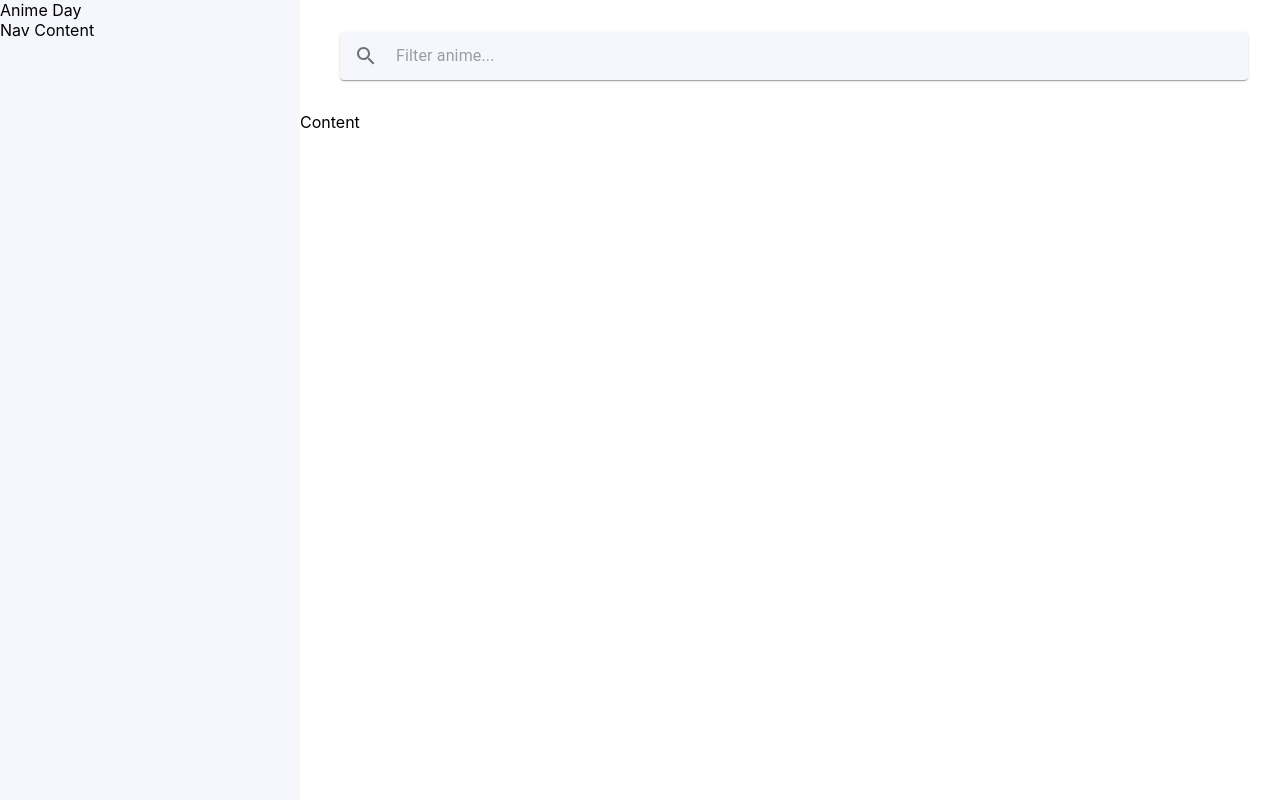
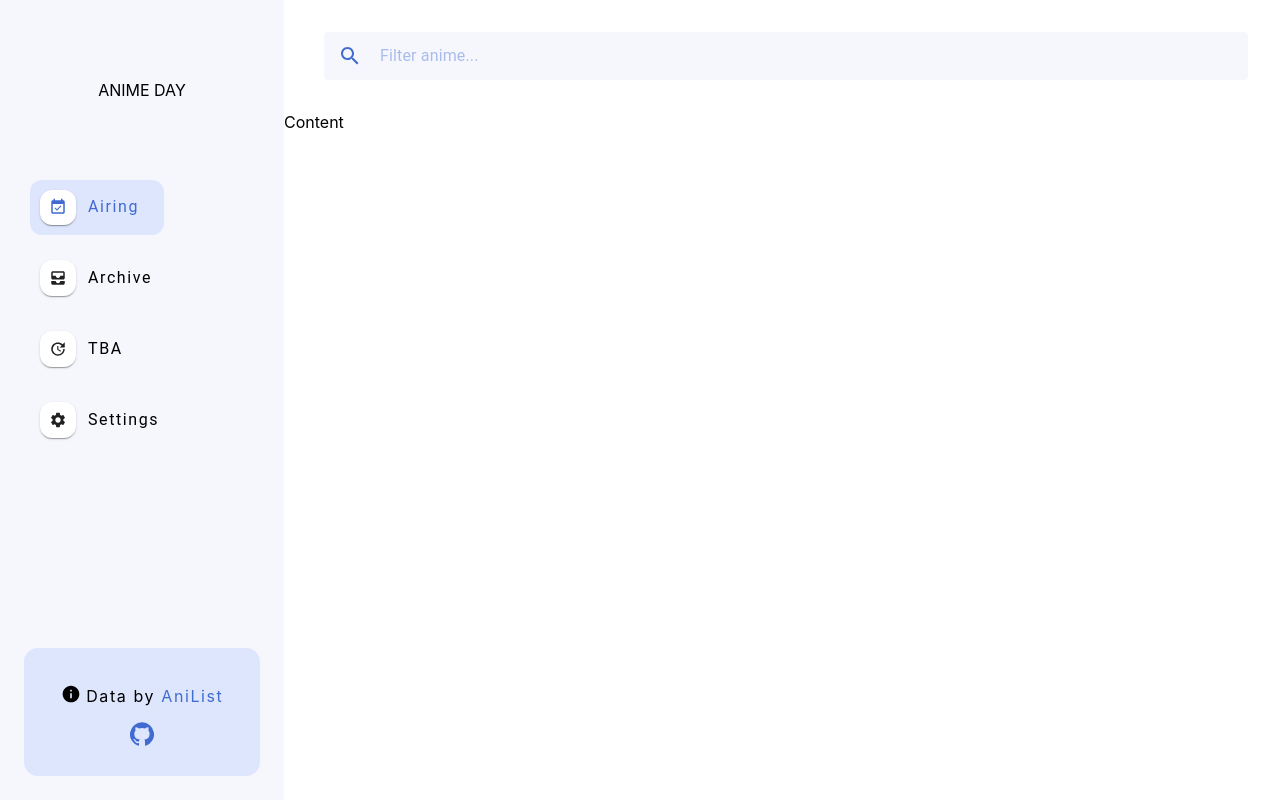
Before and after one commit to gnehcwu/aniday-web, a React (Create React App) app: page / in a window 1280 px wide. Built offline with nearby package versions, Linux system fonts and the light colour scheme.

Commit message:
Added Nav component

```diff
--- a/src/App.js
+++ b/src/App.js
@@ -1,7 +1,8 @@
 import React from 'react';
 import { makeStyles } from '@material-ui/core/styles';
-import { Container, Box, Paper } from '@material-ui/core';
+import { Container, Box } from '@material-ui/core';
 import SearchBar from './components/SearchBar';
+import Nav from './components/Nav';
 
 const useStyles = makeStyles(theme => ({
   app: {
@@ -11,19 +12,28 @@ const useStyles = makeStyles(theme => ({
     padding: 0,
 
     display: 'grid',
-    gridTemplateColumns: '300px auto',
+    gridTemplateColumns: 'max-content auto',
     rowGap: '8px',
   },
 
   navArea: {
     gridColumn: '1/2',
     background: 'rgb(245, 247, 253)',
+
+    display: 'grid',
+    gridTemplateRows: '180px auto',
   },
 
   logo: {
-    gridColumn: '1/2',
+    gridRow: '1/2',
     whiteSpace: 'nowrap',
-    // 245 247 253; 65 107 208; 222 230 253
+    display: 'grid',
+    placeContent: 'center',
+    textTransform: 'uppercase',
+  },
+
+  nav: {
+    gridRow: '2/3',
   },
 
   contentArea: {
@@ -37,31 +47,8 @@ const useStyles = makeStyles(theme => ({
     gridRow: '2/3',
   },
 
-  searchArea: {
+  searchBar: {
     gridRow: '1/2',
-    display: 'grid',
-    alignItems: 'center',
-    gridTemplateColumns: 'min-content auto',
-    columnGap: '8px',
-    padding: theme.spacing(4),
-  },
-
-  search: {
-    padding: '2px 4px',
-    display: 'flex',
-    alignItems: 'center',
-    background: 'rgb(245, 247, 253)',
-
-    gridColumn: '2/3',
-  },
-
-  input: {
-    marginLeft: theme.spacing(1),
-    flex: 1,
-  },
-
-  iconButton: {
-    padding: 10,
   },
 }));
 
@@ -72,10 +59,12 @@ function App() {
     <Container maxWidth={false} className={styles.app}>
       <Box className={styles.navArea}>
         <Box className={styles.logo}>Anime Day</Box>
-        <Box className={styles.nav}>Nav Content</Box>
+        <Box className={styles.nav}>
+          <Nav />
+        </Box>
       </Box>
       <Box className={styles.contentArea}>
-        <SearchBar />
+        <SearchBar className={styles.searchBar} />
         <Box className={styles.content}>Content</Box>
       </Box>
     </Container>
--- a/src/components/Nav.js
+++ b/src/components/Nav.js
@@ -0,0 +1,198 @@
+import React, { useState } from 'react';
+import { makeStyles } from '@material-ui/core/styles';
+import { Box, Typography, Paper, IconButton, Button } from '@material-ui/core';
+import SettingsIcon from '@material-ui/icons/Settings';
+import EventAvailableIcon from '@material-ui/icons/EventAvailable';
+import AllInboxIcon from '@material-ui/icons/AllInbox';
+import UpdateIcon from '@material-ui/icons/Update';
+import InfoIcon from '@material-ui/icons/Info';
+import GitHubIcon from '@material-ui/icons/GitHub';
+import clsx from 'clsx';
+
+const useStyles = makeStyles(theme => ({
+  root: {
+    height: '100%',
+    display: 'grid',
+    gridTemplateRows: 'auto max-content',
+  },
+
+  navHolder: {
+    gridRow: '1/2',
+    display: 'grid',
+    alignItems: 'center',
+    gridTemplateRows: 'repeat(4, max-content)',
+    rowGap: '16px',
+    paddingLeft: theme.spacing(3.75),
+    paddingRight: theme.spacing(12.5),
+  },
+
+  navItem: {
+    display: 'grid',
+    gridTemplateColumns: 'max-content auto',
+    alignItems: 'center',
+    columnGap: theme.spacing(1.5),
+    padding: theme.spacing(1.2, 3.1, 1.2, 1.3),
+    width: 'max-content',
+    borderRadius: theme.spacing(1.5),
+    transition: 'all cubic-bezier(0.3, 0.55, 0.1, 1) 0.2s',
+    outline: 'none',
+    cursor: 'pointer',
+
+    '&:hover': {
+      // background: 'rgb(222, 230, 253)',
+
+      '& $icon': {
+        color: 'rgb(65, 107, 208)',
+      },
+    },
+
+    '&:hover $navLabel': {
+      color: 'rgb(65, 107, 208)',
+    },
+
+    '&:hover $navIcon': {
+      color: 'rgb(65, 107, 208)',
+    },
+  },
+
+  selected: {
+    background: 'rgb(222, 230, 253)',
+
+    '& $navLabel': {
+      color: 'rgb(65, 107, 208)',
+    },
+
+    '& $navIcon': {
+      color: 'rgb(65, 107, 208)',
+    },
+  },
+
+  iconHolder: {
+    padding: theme.spacing(1.1),
+    gridColumn: '1/2',
+    width: 'max-content',
+    borderRadius: theme.spacing(1.5),
+
+    display: 'grid',
+    placeContent: 'center',
+  },
+
+  navLabel: {
+    gridColumn: '2/3',
+    letterSpacing: '0.1em',
+  },
+
+  navIcon: {
+    fontSize: 'large',
+  },
+
+  footer: {
+    gridRow: '2/3',
+    margin: theme.spacing(3),
+    borderRadius: theme.spacing(1.75),
+    letterSpacing: '0.1em',
+    background: 'rgb(222, 230, 253)',
+    padding: theme.spacing(3.75, 0),
+
+    display: 'grid',
+    gridTemplateRows: 'repeat(2, max-content)',
+    rowGap: '8px',
+    alignContent: 'center',
+
+    '& a': {
+      textDecoration: 'none',
+      color: 'rgb(65, 107, 208)',
+    },
+  },
+
+  infoIcon: {
+    marginRight: theme.spacing(0.7),
+    marginTop: '-2px',
+  },
+
+  footerDesc: {
+    display: 'grid',
+    justifyContent: 'center',
+    gridTemplateColumns: 'repeat(3, max-content)',
+    padding: theme.spacing(1),
+  },
+
+  github: {
+    display: 'grid',
+    placeContent: 'center',
+  },
+
+  githubButton: {
+    padding: 0,
+  },
+}));
+
+const navItems = [
+  {
+    icon: EventAvailableIcon,
+    label: 'Airing',
+  },
+  {
+    icon: AllInboxIcon,
+    label: 'Archive',
+  },
+  {
+    icon: UpdateIcon,
+    label: 'TBA',
+  },
+  {
+    icon: SettingsIcon,
+    label: 'Settings',
+  },
+];
+
+const Nav = () => {
+  const styles = useStyles();
+  const [selected, setSelected] = useState('Airing');
+
+  const switchNavItem = current => {
+    setSelected(current);
+  };
+
+  return (
+    <Box className={styles.root}>
+      <Box className={styles.navHolder}>
+        {navItems.map(({ icon: NavIcon, label }) => (
+          <Box
+            key={label}
+            className={clsx(styles.navItem, selected === label && styles.selected)}
+            tabIndex="0"
+            onClick={() => switchNavItem(label)}
+          >
+            <Paper className={styles.iconHolder}>
+              <NavIcon className={styles.navIcon} />
+            </Paper>
+            <Typography variant="subtitle1" className={styles.navLabel}>
+              {label}
+            </Typography>
+          </Box>
+        ))}
+      </Box>
+      <Box className={styles.footer}>
+        <Box className={styles.footerDesc}>
+          <InfoIcon fontSize="small" className={styles.infoIcon} />
+          Data by&nbsp;
+          <a target="_blank" href="https://github.com/AniList/ApiV2-GraphQL-Docs">
+            AniList
+          </a>
+        </Box>
+        <Box className={styles.github}>
+          <IconButton
+            aria-label="github"
+            className={styles.githubButton}
+            href="https://github.com/gnehcwu/aniday-web"
+          >
+            <GitHubIcon />
+          </IconButton>
+        </Box>
+      </Box>
+    </Box>
+  );
+};
+
+export default Nav;
--- a/src/components/SearchBar.js
+++ b/src/components/SearchBar.js
@@ -25,6 +25,11 @@ const useStyles = makeStyles(theme => ({
   input: {
     marginLeft: theme.spacing(1),
     flex: 1,
+    color: 'rgb(65, 107, 208)',
+  },
+
+  searchIcon: {
+    color: 'rgb(65, 107, 208)',
   },
 
   iconButton: {
@@ -37,9 +42,9 @@ const SearchBar = () => {
 
   return (
     <Box className={styles.root}>
-      <Paper className={styles.search}>
+      <Paper className={styles.search} elevation={0}>
         <IconButton type="submit" className={styles.iconButton} aria-label="search">
-          <SearchIcon />
+          <SearchIcon className={styles.searchIcon} />
         </IconButton>
         <InputBase
           className={styles.input}
```
